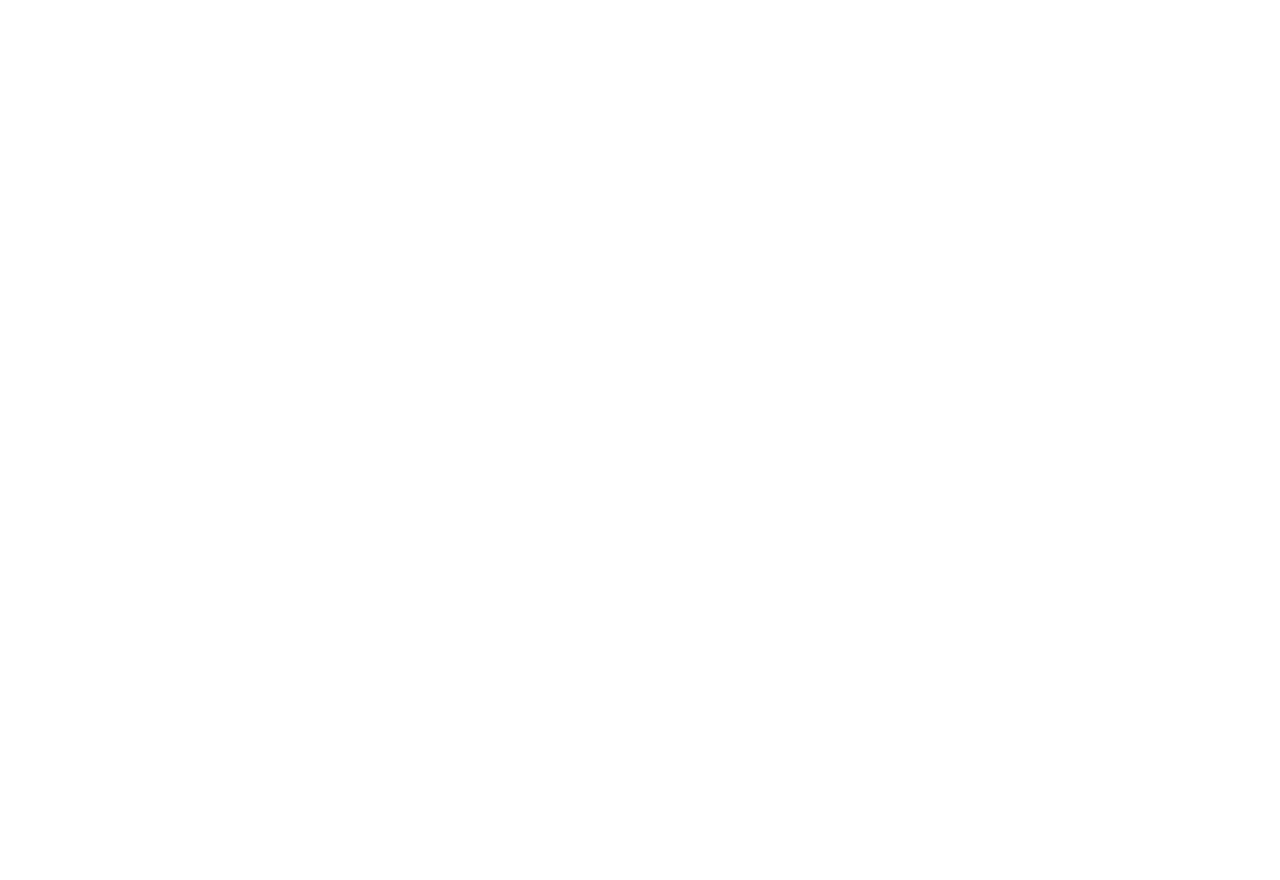
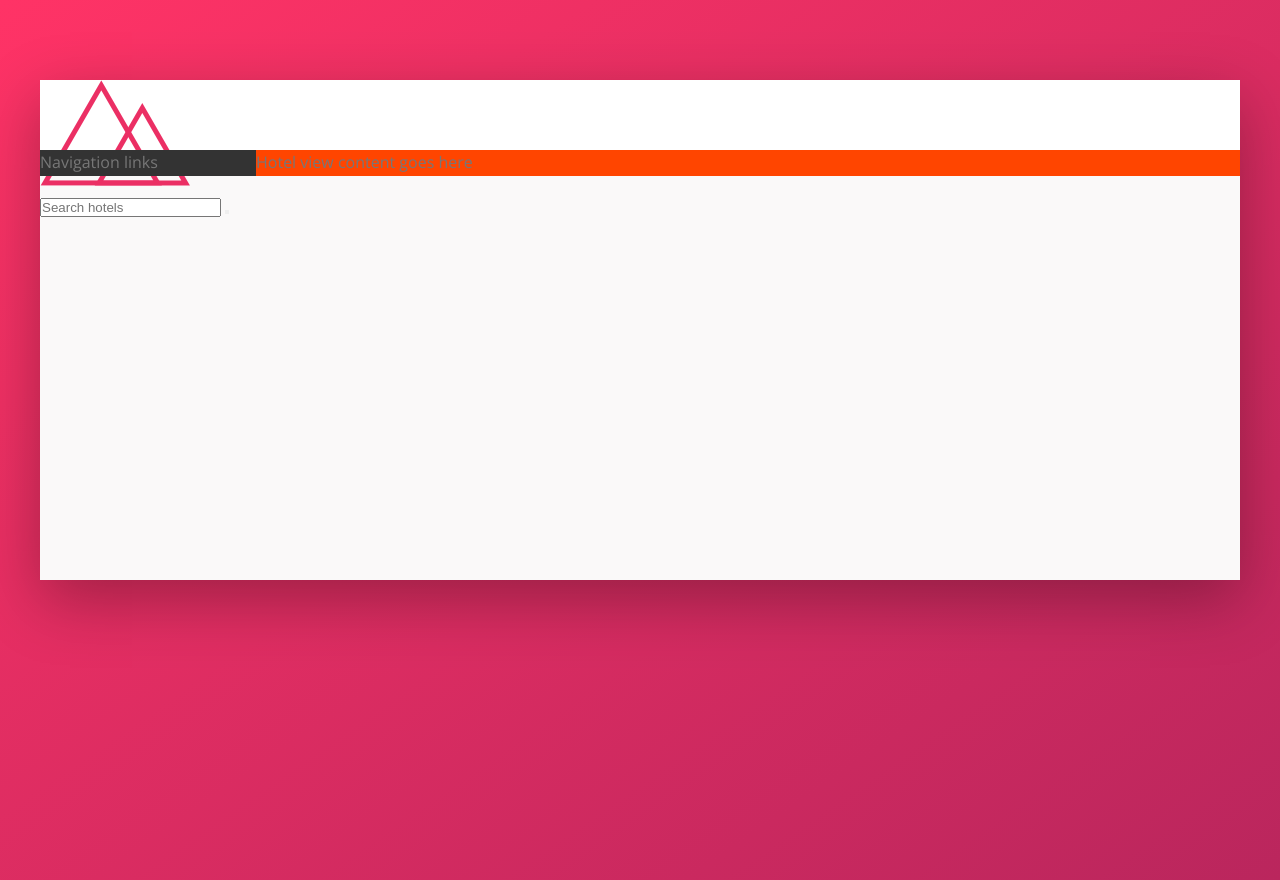
Before and after one commit to ItsThankK/trillo_project, a website: page index.html in a window 1280 px wide. Before the commit the page ends 800 px from the top, so only its background shows below. Drawn offline with nearby package versions, Linux system fonts and the light colour scheme.

Commit message:
progress

```diff
--- a/index.html
+++ b/index.html
@@ -1,16 +1,33 @@
 <!DOCTYPE html>
 <html lang="en">
-    <head>
-        <meta charset="UTF-8">
-        <meta name="viewport" content="width=device-width, initial-scale=1.0">
+  <head>
+    <meta charset="UTF-8" />
+    <meta name="viewport" content="width=device-width, initial-scale=1.0" />
 
-        <link href="https://fonts.googleapis.com/css?family=Open+Sans:300,400,600" rel="stylesheet">
-        <link rel="stylesheet" href="css/style.css">
-        <link rel="shortcut icon" type="image/png" href="img/favicon.png">
+    <link
+      href="https://fonts.googleapis.com/css?family=Open+Sans:300,400,600"
+      rel="stylesheet"
+    />
+    <link rel="stylesheet" href="css/style.css" />
+    <link rel="shortcut icon" type="image/png" href="img/favicon.png" />
 
-        <title>trillo &mdash; Your all-in-one booking app</title>
-    </head>
-    <body>
+    <title>trillo &mdash; Your all-in-one booking app</title>
+  </head>
+  <body>
+    <div class="container">
+      <header class="header">
+        <img src="img/logo.png" alt="Trillo logo" class="logo">
+        <form action="#" class="search">
+          <input type="text" placeholder="Search hotels" class="search__input" />
+          <button type="submit" class="search__button">
 
-    </body>
+          </button>
+        </form>
+      </header>
+      <div class="content">
+        <nav class="sidebar">Navigation links</nav>
+        <main class="hotel-view">Hotel view content goes here</main>
+      </div>
+    </div>
+  </body>
 </html>
--- a/package.json
+++ b/package.json
@@ -1,7 +1,7 @@
 {
   "name": "trillo",
   "version": "1.0.0",
-  "description": "Landing page for natours",
+  "description": "Trillo app",
   "main": "index.js",
   "scripts": {
     "watch:sass": "sass sass/main.scss css/style.css -w",
@@ -10,7 +10,7 @@
     "compile:sass": "sass sass/main.scss css/style.comp.css",
     "prefix:css": "postcss --use autoprefixer -b 'last 10 versions' css/style.comp.css -o css/style.prefix.css",
     "compress:css": "sass css/style.prefix.css css/style.css --output-style compressed",
-    "build:css": "npm-run-all compile:sass concat:css prefix:css compress:css"
+    "build:css": "npm-run-all compile:sass prefix:css compress:css"
   },
   "author": "Jonas",
   "license": "ISC",
--- /dev/null
+++ b/sass/_base.scss
@@ -0,0 +1,46 @@
+:root {
+  --color-primary: #eb2f64;
+  --color-primary-light: #FF3366;
+  --color-primary-dark: #BA265D;
+
+  --color-grey-light-1: #faf9f9;
+  --color-grey-light-2: #f4f2f2;
+  --color-grey-light-3: #f0eeee;
+  --color-grey-light-4: #ccc;
+
+  --color-grey-dark-1: #333;
+  --color-grey-dark-2: #777;
+  --color-grey-dark-3: #999;
+
+  --shadow-dark: 0 2rem 6rem rgba(0, 0, 0, 0.3)
+}
+
+::before,
+::after,
+* {
+  margin: 0;
+  padding: 0;
+  box-sizing: inherit;
+}
+
+html {
+  font-size: 62.5%;
+  box-sizing: border-box;
+}
+
+body {
+  font-family: 'Open Sans', sans-serif;
+  font-weight: 400;
+  line-height: 1.6;
+  font-size: 1.6rem;
+  color: var(--color-grey-dark-2);
+  background-image: linear-gradient(
+    to right bottom,
+    var(--color-primary-light),
+    var(--color-primary-dark)
+  );
+  background-size: cover;
+  background-repeat: no-repeat;
+
+  min-height: 100vh;
+}
--- /dev/null
+++ b/sass/_layout.scss
@@ -0,0 +1,30 @@
+.container {
+  max-width: 120rem;
+  margin: 8rem auto;
+  background-color: var(--color-grey-light-1);
+  box-shadow: var(--shadow-dark);
+
+  min-height: 50rem;
+}
+
+.header {
+  height: 7rem;
+  background-color: #fff;
+  border-bottom: var(--color-grey-light-2);
+}
+
+.content {
+  display: flex;
+
+}
+
+.sidebar {
+  background-color: var(--color-grey-dark-1);
+  flex: 0 0 18%;
+}
+
+.hotel-view {
+  background-color: #fff;
+  background-color: orangered;
+  flex: 1;
+}
--- a/sass/main.scss
+++ b/sass/main.scss
@@ -1,17 +1,3 @@
-/*
-COLORS
-
-Primary: #eb2f64
-Primary light: #FF3366
-Primary dark: #BA265D
-
-Grey light 1: #faf9f9
-Grey light 2: #f4f2f2
-Grey light 3: #f0eeee
-Grey light 4: #ccc
-
-Grey dark 1: #333
-Grey dark 2: #777
-Grey dark 3: #999
-
-*/
+@import 'base';
+@import 'components';
+@import 'layout';
```
Also changed, not shown: css/style.css, img/SVG/aircraft-take-off.svg (added), img/SVG/bookmark.svg (added), img/SVG/chat.svg (added), img/SVG/chevron-thin-right.svg (added), img/SVG/home.svg (added), img/SVG/key.svg (added), img/SVG/location-pin.svg (added), img/SVG/magnifying-glass.svg (added), img/SVG/map.svg (added), img/SVG/star.svg (added), sass/_components.scss (added), 1 other file.
